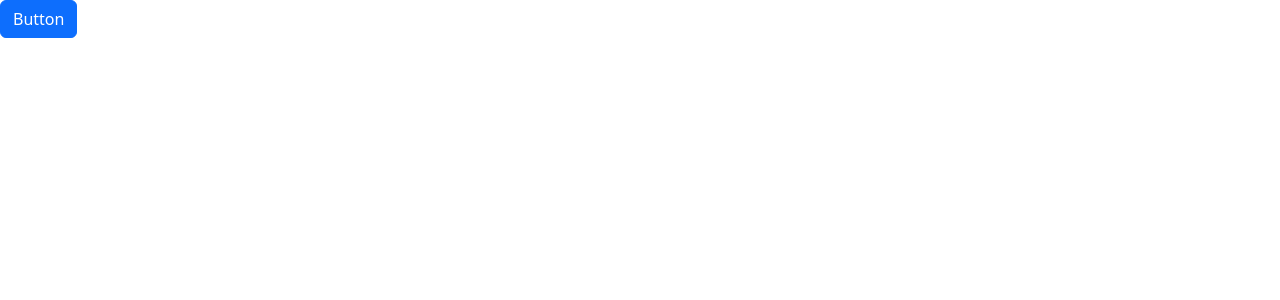
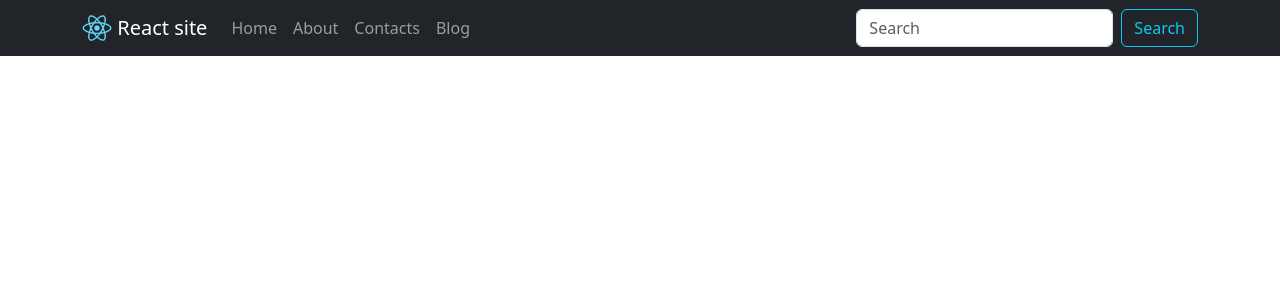
Before and after one commit to zxcviolence/react-site, a React (Create React App) app: page / in a window 1280 px wide. Shown: the top 300 px of the page. Built offline with nearby package versions, Linux system fonts and the light colour scheme.

Commit message:
адаптивный навбар, лого временное)

```diff
--- a/src/App.js
+++ b/src/App.js
@@ -1,11 +1,7 @@
-import { Button } from "react-bootstrap";
+import Header from "./Components/Header";
 
 function App() {
-  return (
-    <div className="App">
-      <Button variant="primary">Button</Button>
-    </div>
-  );
+  return <Header />;
 }
 
 export default App;
--- /dev/null
+++ b/src/Components/Header.js
@@ -0,0 +1,43 @@
+import React from "react";
+import {
+  Navbar,
+  Container,
+  Nav,
+  Form,
+  FormControl,
+  Button,
+} from "react-bootstrap";
+import logo from "./logo192.png";
+
+const Header = () => {
+  return (
+    <Navbar fixed="top" collapseOnSelect expand="md" bg="dark" variant="dark">
+      <Container>
+        <Navbar.Brand href="/">
+          <img
+            src={logo}
+            height="30"
+            width="30"
+            alt="logo"
+            className="d-inline-block align-top"
+          /> React site
+        </Navbar.Brand>
+        <Navbar.Toggle aria-controls="responsive-navbar-nav" />
+        <Navbar.Collapse id="responsive-navbar-nav">
+          <Nav className="me-auto">
+            <Nav.Link href="/">Home</Nav.Link>
+            <Nav.Link href="/about">About</Nav.Link>
+            <Nav.Link href="/contacts">Contacts</Nav.Link>
+            <Nav.Link href="/blog">Blog</Nav.Link>
+          </Nav>
+          <Form className="d-flex">
+            <FormControl type="text" placeholder="Search" className="me-sm-2" />
+            <Button variant="outline-info">Search</Button>
+          </Form>
+        </Navbar.Collapse>
+      </Container>
+    </Navbar>
+  );
+};
+
+export default Header;
```
Also changed, not shown: src/Components/logo192.png (renamed from public/logo192.png).
